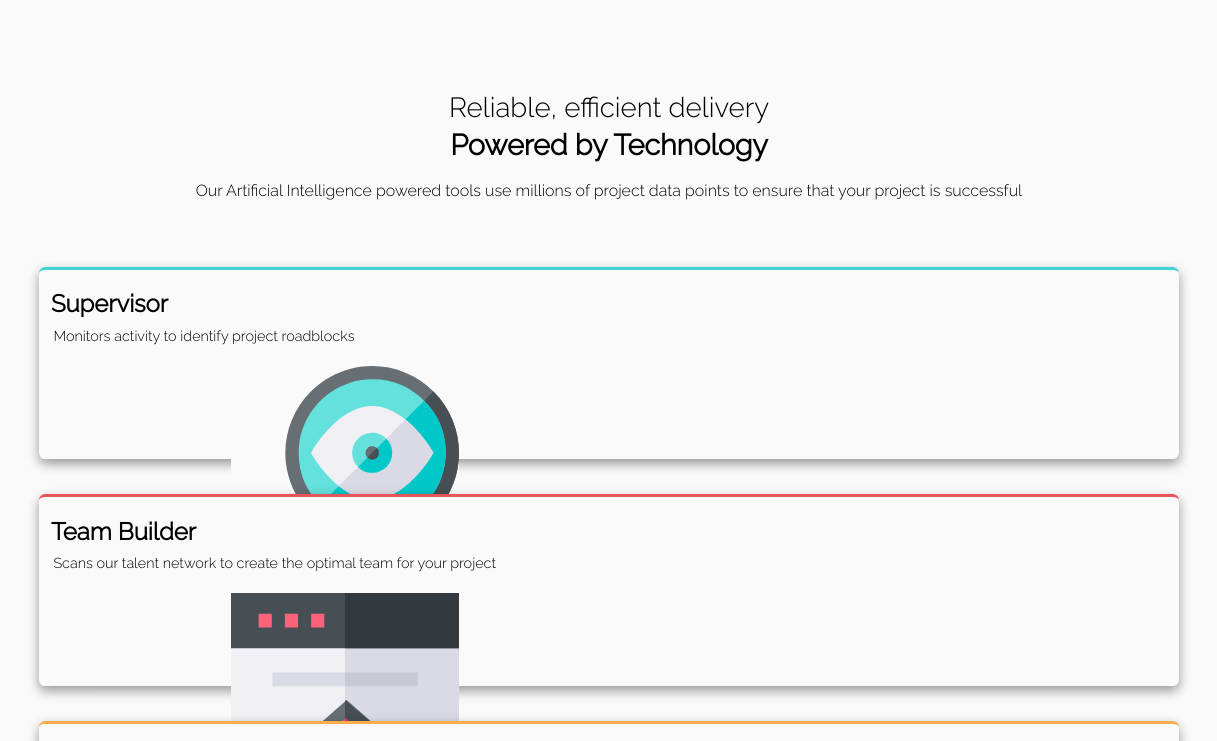
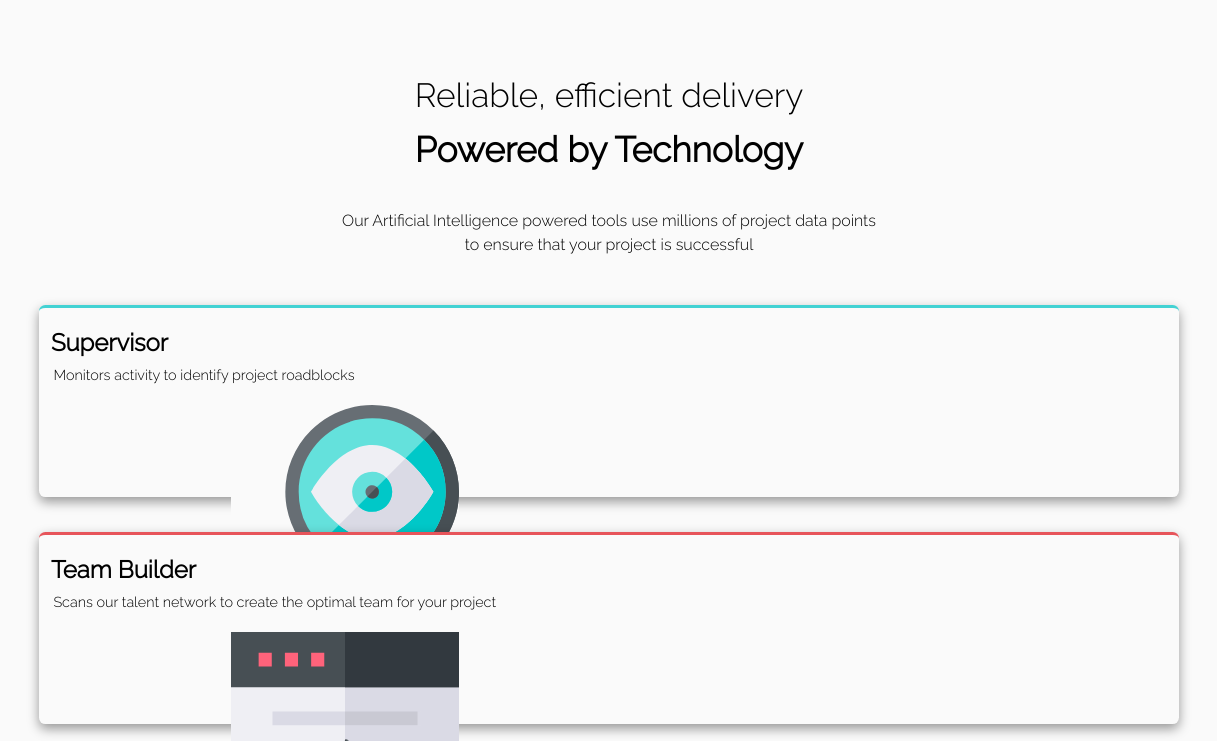
Before and after one commit to robinwatts96/Four-Card, a plain HTML site: page index.html in a window 1536 px wide. Shown: the top 741 px of the page, without its empty margins (159-1376 px from the left). Drawn offline with Linux system fonts and the light colour scheme.

Commit message:
desktop header sorted

```diff
--- a/style.css
+++ b/style.css
@@ -92,3 +92,26 @@
 footer {
     margin-top: 3em;
 }
+
+/* Media Queries */
+
+@media (min-width: 1440px) {
+    #title-top {
+        font-weight: 50;
+        font-size: 2.1em;
+        margin-top: 2em;
+        margin-bottom: -.3em;
+    }
+
+    #title-bottom {
+        font-size: 2.2em;
+    }
+
+    .top-container p {
+        width: 40%;
+        margin: auto;
+        margin-top: 1em;
+    }
+
+
+}
```
